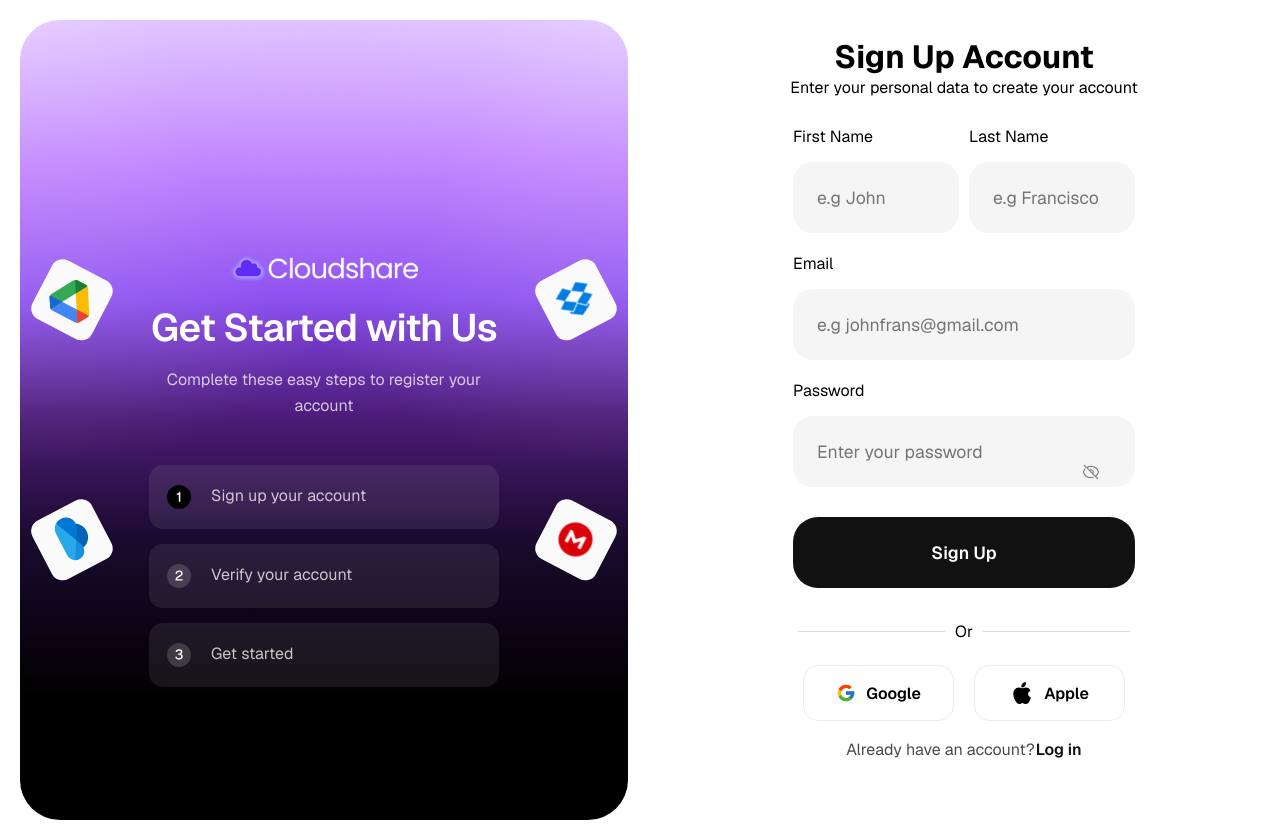
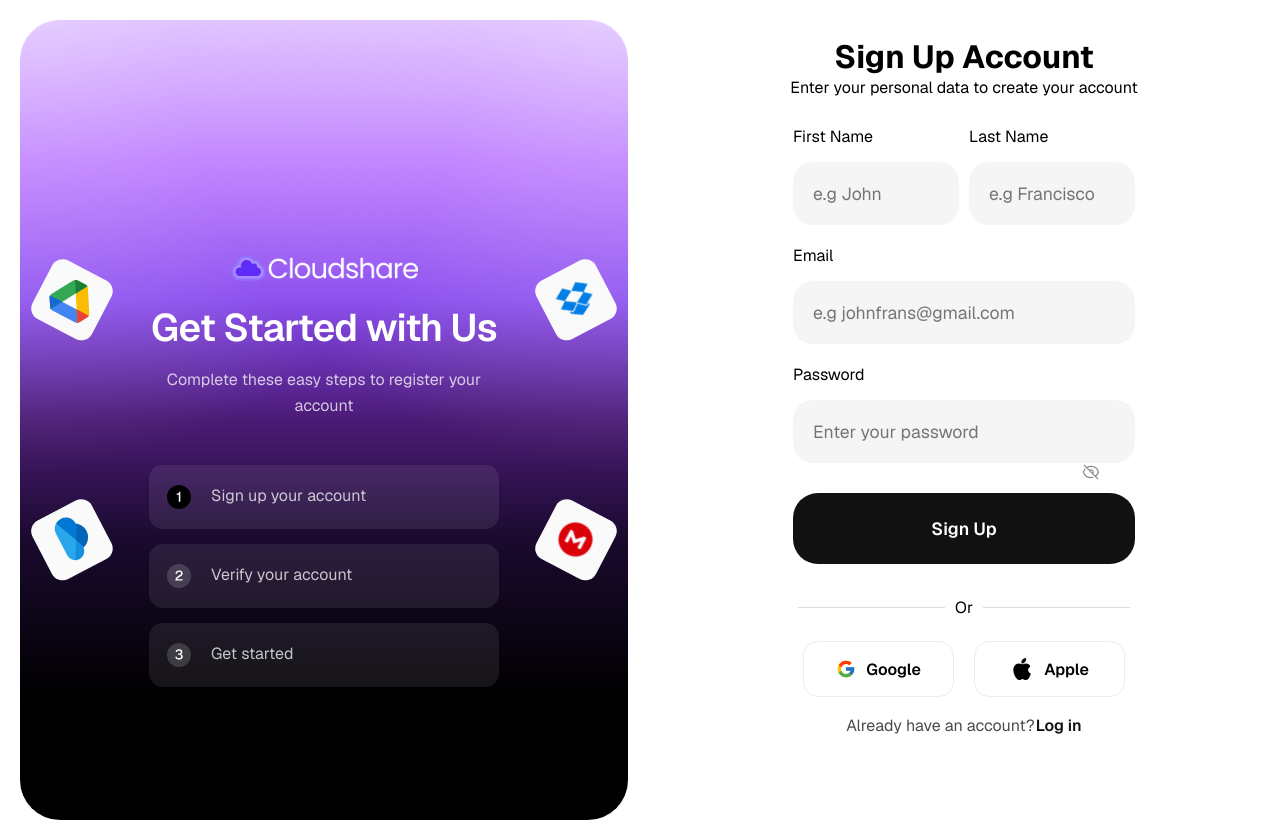
Before and after one commit to Adex324/cloudshare, a React (Vite) app: page /signup in a window 1280 px wide. Built offline with nearby package versions, Linux system fonts and the light colour scheme.

Commit message:
Adjusted padding of input

```diff
--- a/src/pages/Signup.css
+++ b/src/pages/Signup.css
@@ -176,7 +176,7 @@
     background-color: #F5F5F5;
     border-radius: 20px;
     width: 100%;
-    padding: 24px;
+    padding: 20px;
     font-family: geist;
     font-weight: 400;
     font-size: 1.1rem;
```
